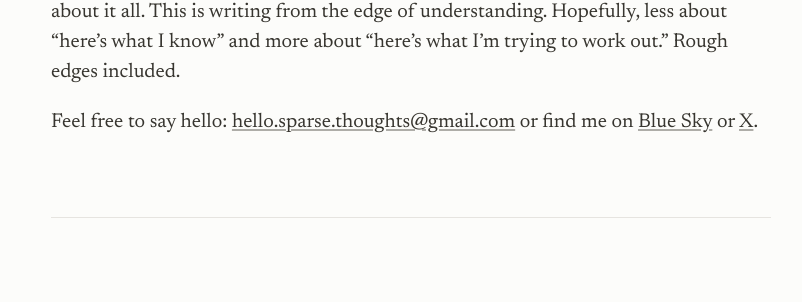
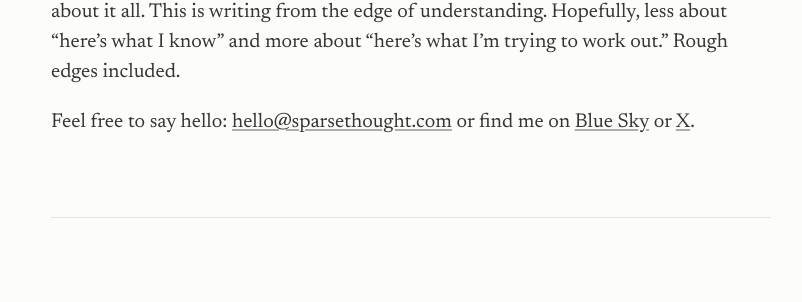
Before and after one commit to galsapir/sparse-thoughts, a Jekyll site: the page built from about.md, in a window 1280 px wide. Shown: the part 296-598 px from the top of the page, without its empty margins (229-1031 px from the left). Built offline with Jekyll 4.4.1, drawn with Linux system fonts in a browser that asks for light colours.

Commit message:
update contact email to hello@sparsethought.com

```diff
--- a/_config.yml
+++ b/_config.yml
@@ -11,7 +11,7 @@ permalink:           pretty
 author:
   name:              Gal Sapir
   url:               https://sparsethought.com
-  email:             hello.sparse.thoughts@gmail.com
+  email:             hello@sparsethought.com
 
 # Social (for jekyll-seo-tag)
 social:
--- a/about.md
+++ b/about.md
@@ -7,4 +7,4 @@ description: "About Gal Sapir—healthcare researcher writing about foundation m
 i'm a researcher (working in healthcare). I try to consume content — books, papers, posts, podcasts, whatever — and started writing to figure out what I actually think about it all.
 This is writing from the edge of understanding. Hopefully, less about "here's what I know" and more about "here's what I'm trying to work out." Rough edges included.
 
-Feel free to say hello: [hello.sparse.thoughts@gmail.com](mailto:hello.sparse.thoughts@gmail.com) or find me on [Blue Sky](https://bsky.app/profile/sapir.bsky.social) or [X](https://x.com/galsapir_).
+Feel free to say hello: [hello@sparsethought.com](mailto:hello@sparsethought.com) or find me on [Blue Sky](https://bsky.app/profile/sapir.bsky.social) or [X](https://x.com/galsapir_).
```
